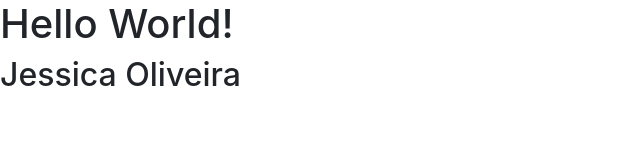
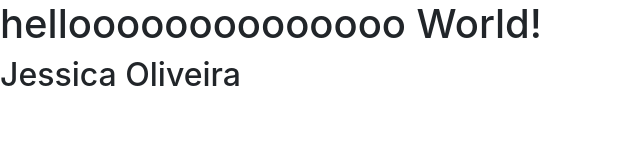
Before and after one commit to jessicaoliveiira/Jessica, a plain HTML site: page teste.html in a window 1280 px wide. Shown: the whole page, without its empty margins (0-640 px from the left). Drawn offline with nearby package versions, Linux system fonts and the light colour scheme.

Commit message:
teste github

```diff
--- a/teste.html
+++ b/teste.html
@@ -9,7 +9,7 @@
   <body>
 
 
-    <h1>Hello World!</h1>
+    <h1>helloooooooooooooo World!</h1>
     <h2>Jessica Oliveira</h2>
     <script src="http://code.jquery.com/jquery.js"></script>
     <script src="js/bootstrap.min.js"></script>
```
